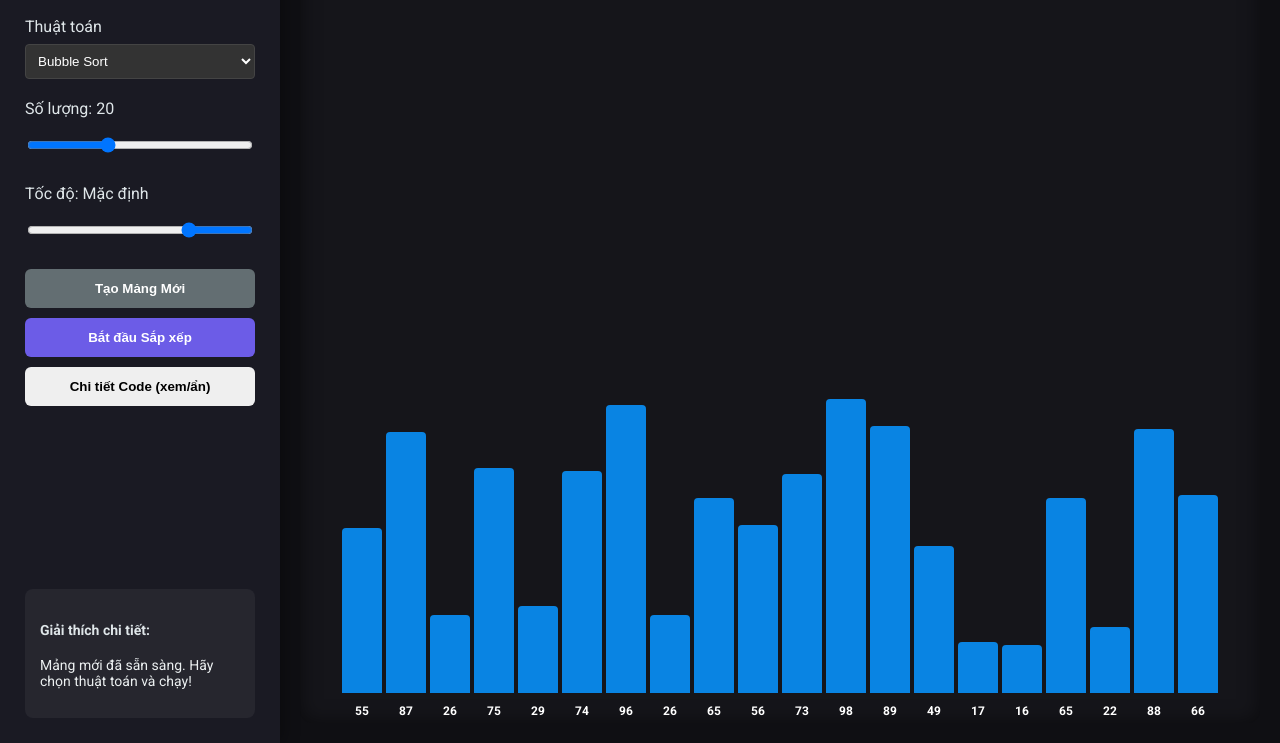
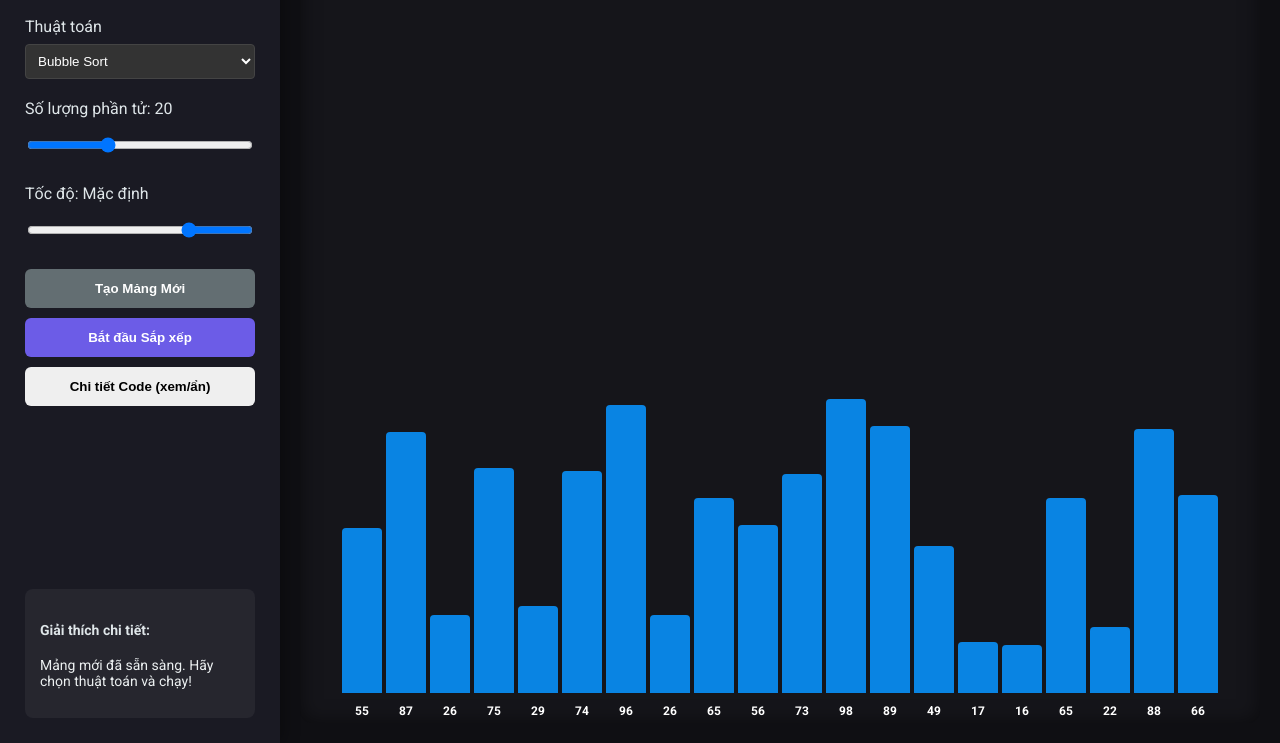
Before and after one commit to HungBB-1808/algorithmsimulation, a plain HTML site: page index.html in a window 1280 px wide. Shown: the part 57-800 px from the top of the page. Drawn offline with Linux system fonts and the light colour scheme.

Commit message:
fix content menu

```diff
--- a/index.html
+++ b/index.html
@@ -24,7 +24,7 @@
             </div>
 
             <div class="control-group">
-                <label>Số lượng: <span id="sizeValue">20</span></label>
+                <label>Số lượng phần tử: <span id="sizeValue">20</span></label>
                 <input type="range" id="sizeSlider" min="5" max="50" value="20">
             </div>
 
```
